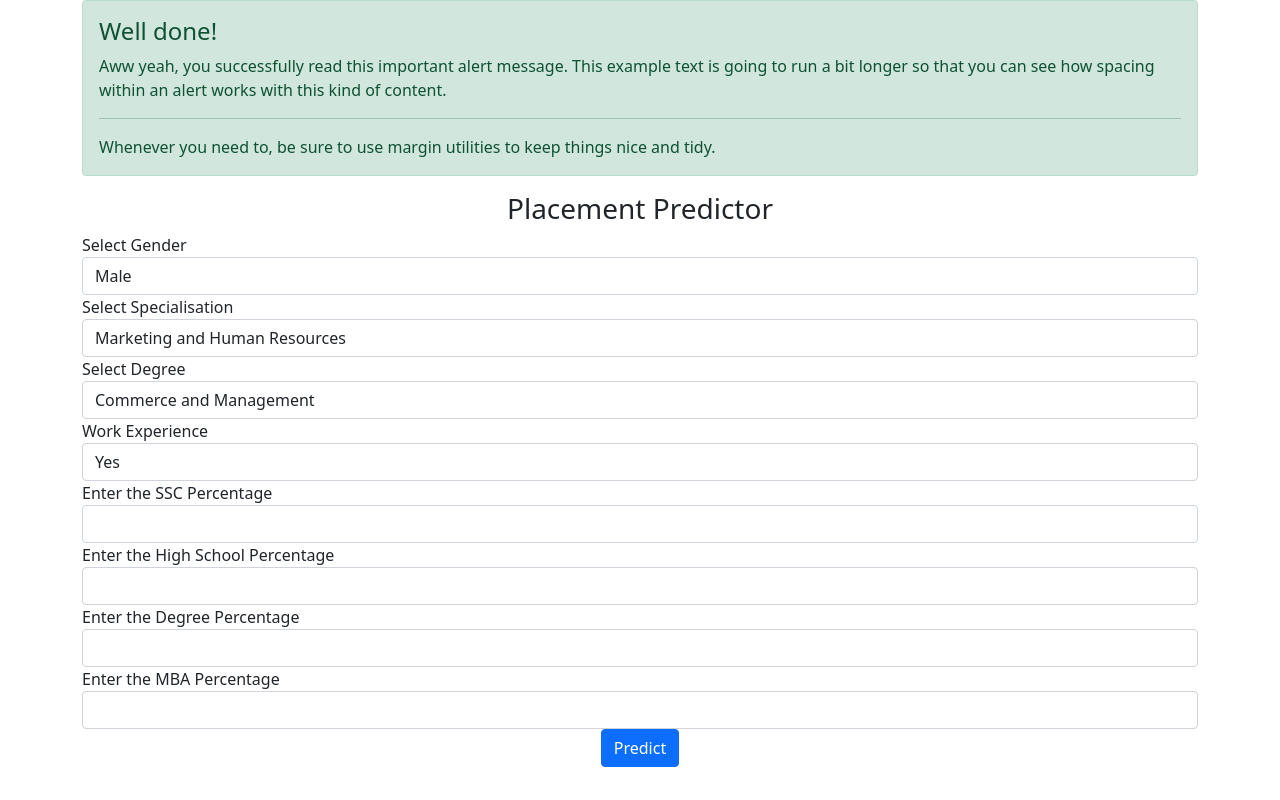
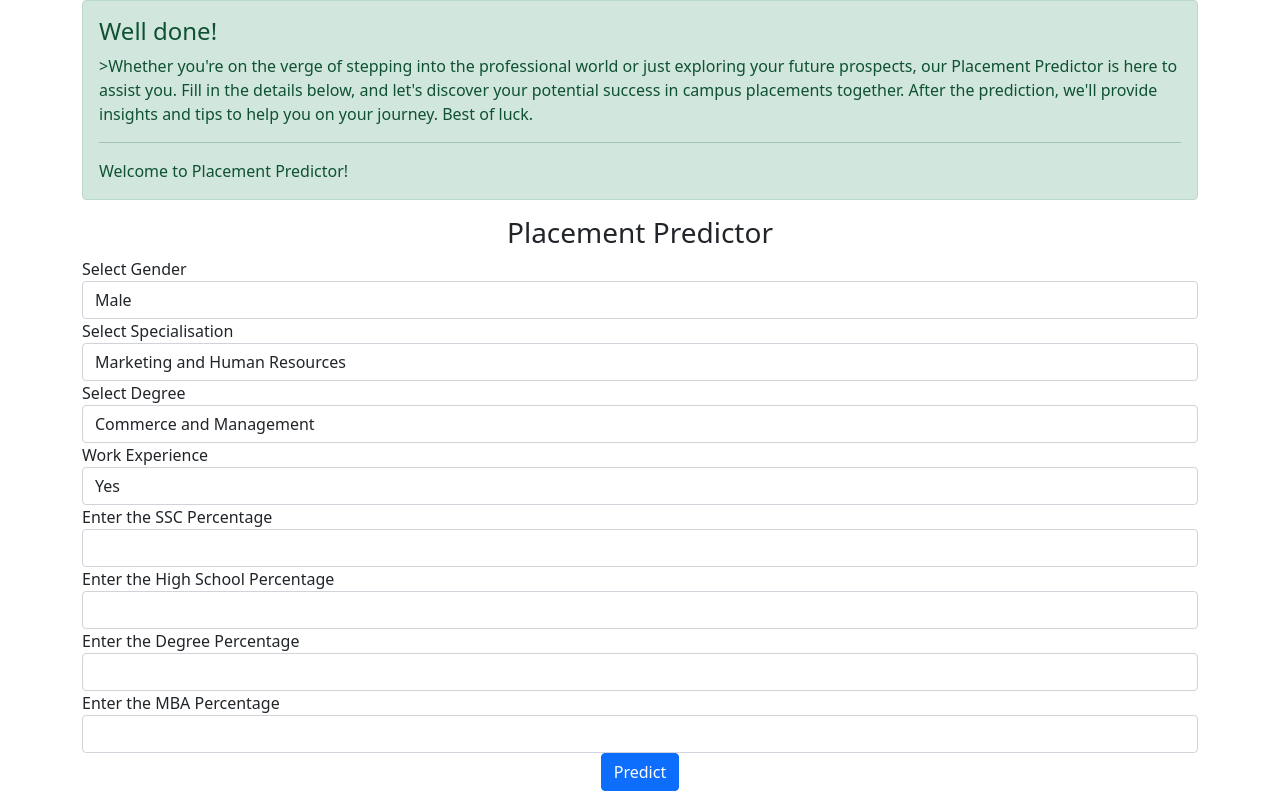
Before and after one commit to Abhijeet912/Placment-Predictor, a plain HTML site: page templates/index.html in a window 1280 px wide. Drawn offline with nearby package versions, Linux system fonts and the light colour scheme.

Commit message:
Included a welcome page

```diff
--- a/templates/index.html
+++ b/templates/index.html
@@ -14,11 +14,9 @@
     <div class="container">
         <div class="alert alert-success" role="alert">
             <h4 class="alert-heading">Well done!</h4>
-            <p>Aww yeah, you successfully read this important alert message. This example
-                text is going to run a bit longer so that you can see how spacing within an
-                alert works with this kind of content.</p>
+            <p>>Whether you're on the verge of stepping into the professional world or just exploring your future prospects, our Placement Predictor is here to assist you. Fill in the details below, and let's discover your potential success in campus placements together. After the prediction, we'll provide insights and tips to help you on your journey. Best of luck.</p>
             <hr>
-            <p class="mb-0">Whenever you need to, be sure to use margin utilities to keep things nice and tidy.</p>
+            <p class="mb-0">Welcome to Placement Predictor!</p>
           </div>
     </div>
     <div class="container" my-4>
```
